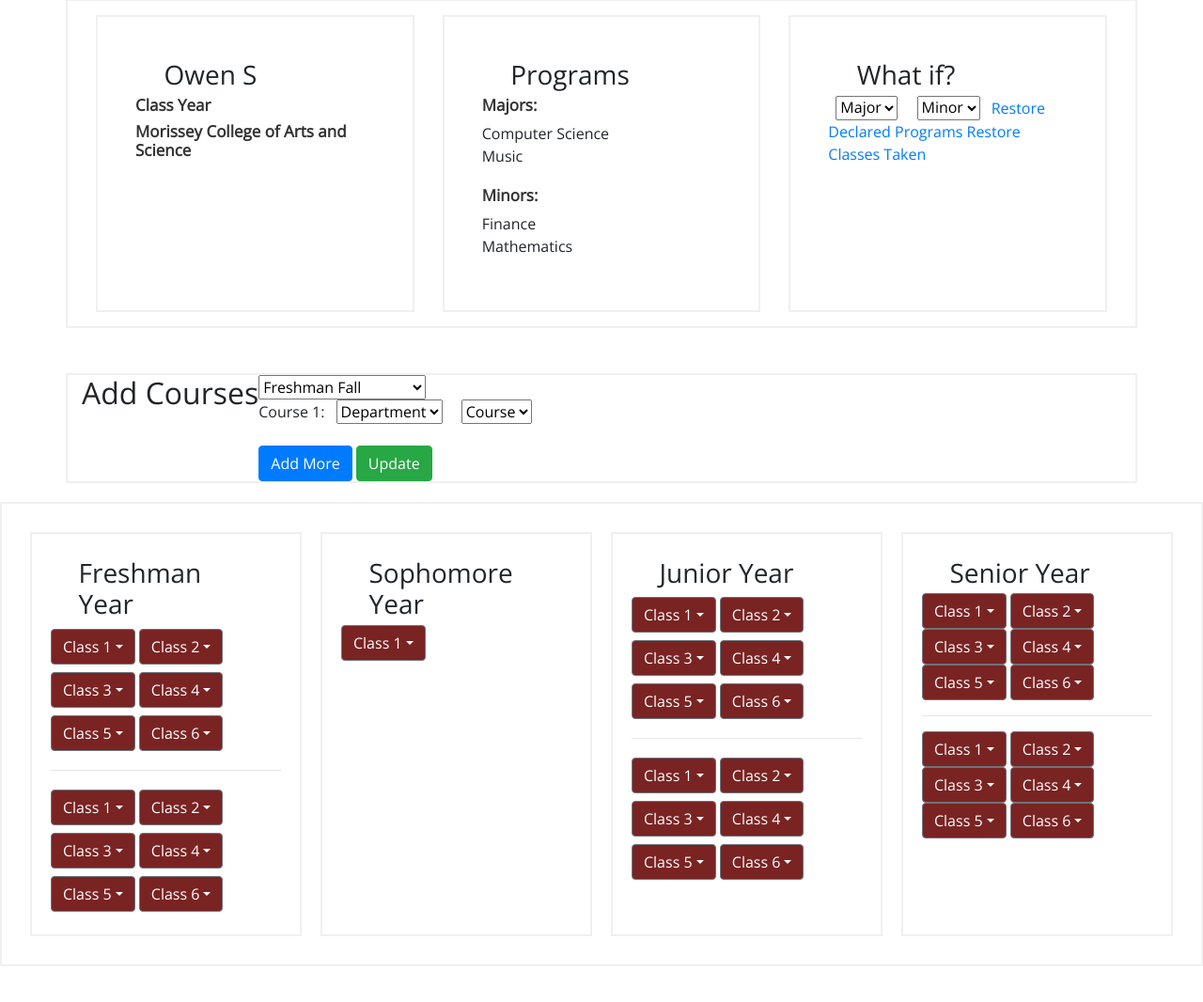
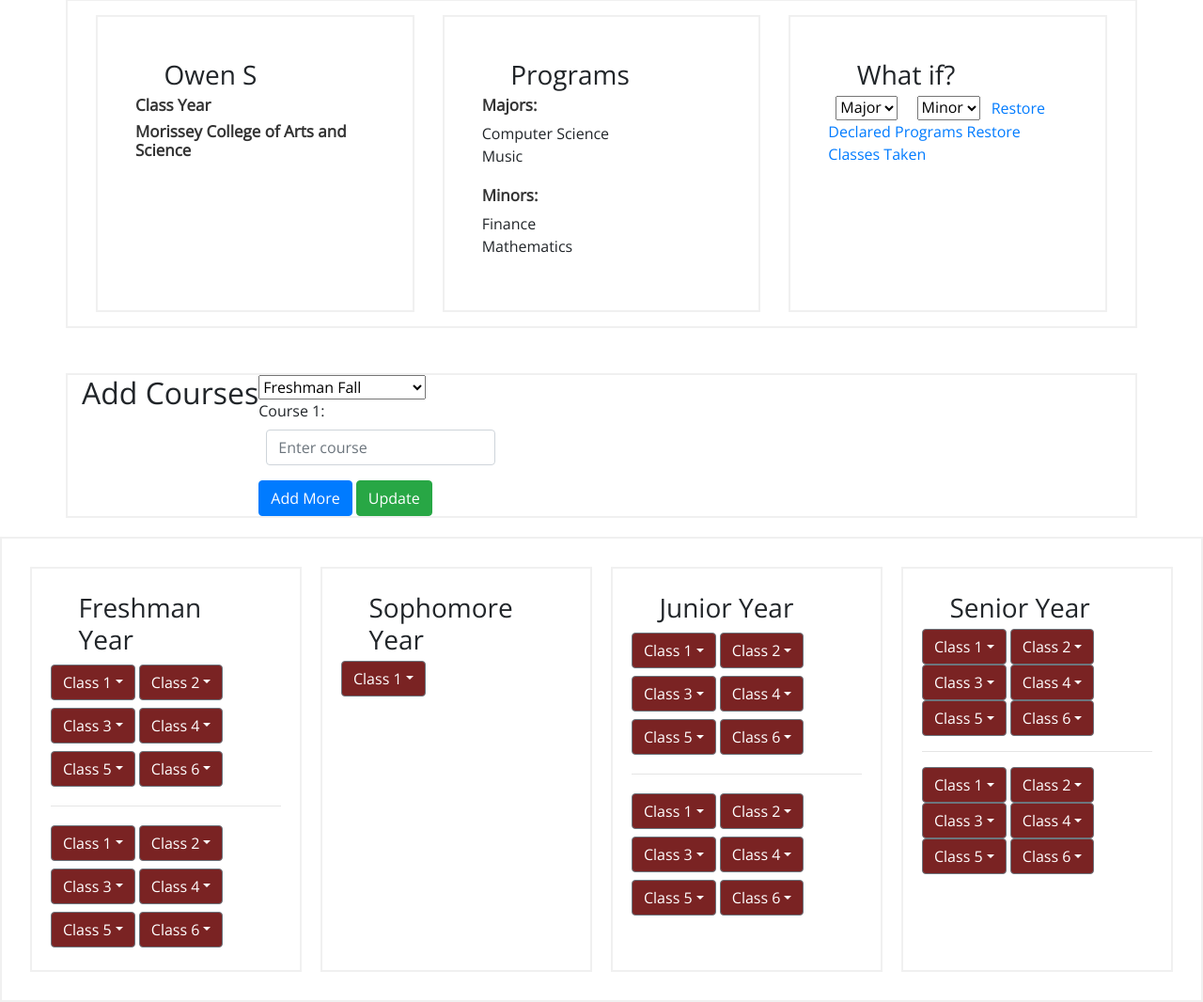
Before and after one commit to normanjwright/eagleai, a Flask app: page /profile in a window 1280 px wide. Shown: the part 71-1137 px from the top of the page at 94% size. Before the commit the page ends 1099 px from the top, so only its background shows below. Run offline with Flask 3, Linux system fonts and the light colour scheme; parts of the project's set-up code (start-up, migrations or seed data) failed here and were passed over; some libraries are stand-ins or nearby versions.

Commit message:
typeCourses

```diff
--- a/eagleai/templates/profile.html
+++ b/eagleai/templates/profile.html
@@ -72,16 +72,9 @@
 
                     <div class="form-group">
                         <label for="item1">Course 1:</label>
-                        <select id="courseDept" name="courseDept" onchange="updateCourses()" class="form-select mx-2" style="max-height: 70vh; overflow:scroll;max-width:125px;">
-                            <option selected>Department</option>
-                            {% for dept in departments %}
-                                <option>{{ dept }}</option>
-                            {% endfor %}
-                        </select>
-                        <select id="courseList" name="courseList" class="form-select mx-2" style="max-height: 70vh; overflow:scroll;max-width:125px;">
-                            <option selected disabled>Course</option>
-                            <option selected>Course</option>
-                        </select>
+                        <input type="text" id="course1" name="courses[]" class="form-control mx-2" placeholder="Enter course">
+
+
                     </div>
                     <button type="button" class="btn btn-primary" onclick="addItem()">Add More</button>
                     <button type="submit" class="btn btn-success">Update</button>
@@ -98,8 +91,8 @@
                     const newItem = document.createElement('div');
                     newItem.className = 'form-group';
                     newItem.innerHTML = `
-                        <label for="item${itemCount}">Item ${itemCount}:</label>
-                        <input type="text" class="form-control" id="item${itemCount}" name="items[]">
+                        <label for="item${itemCount}">Course ${itemCount}:</label>
+                        <input type="text" class="form-control" id="Course${itemCount}" name="items[]">
                     `;
                     form.insertBefore(newItem, form.lastElementChild.previousElementSibling);
                 }
```
